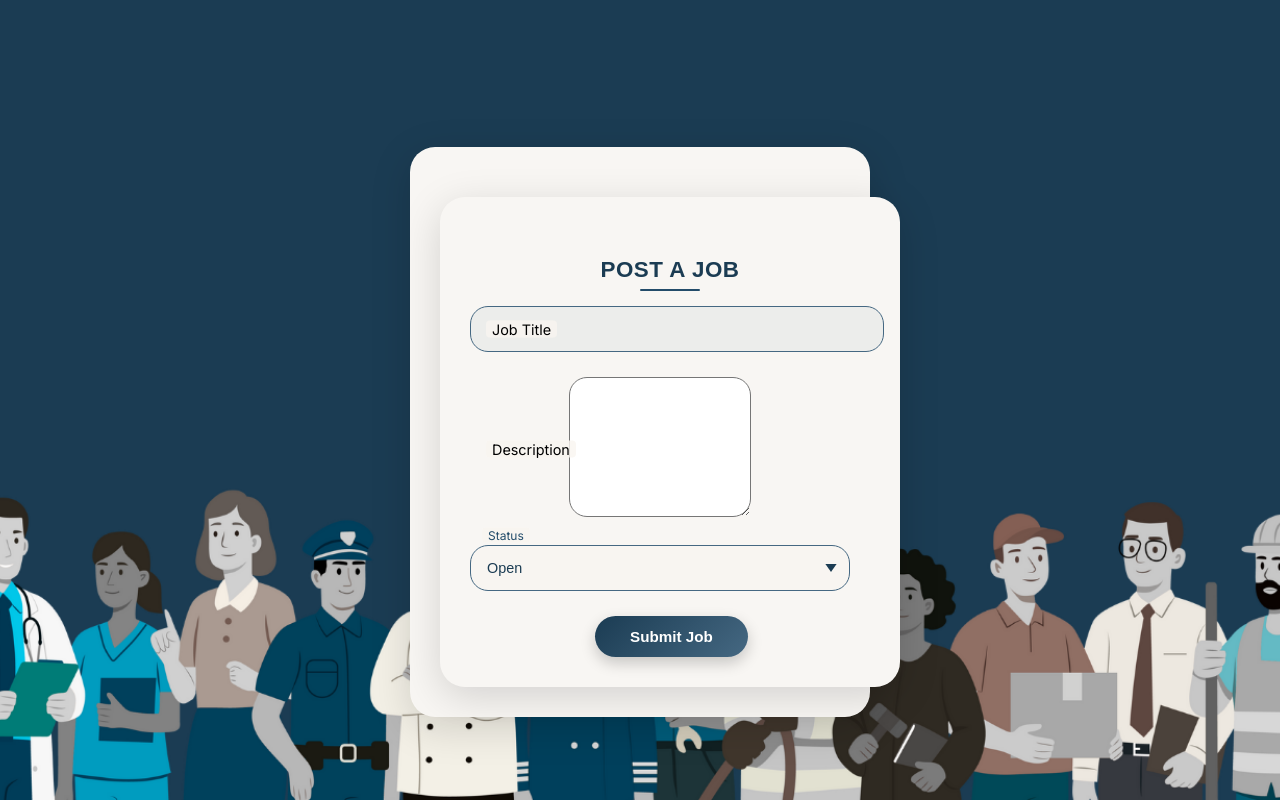
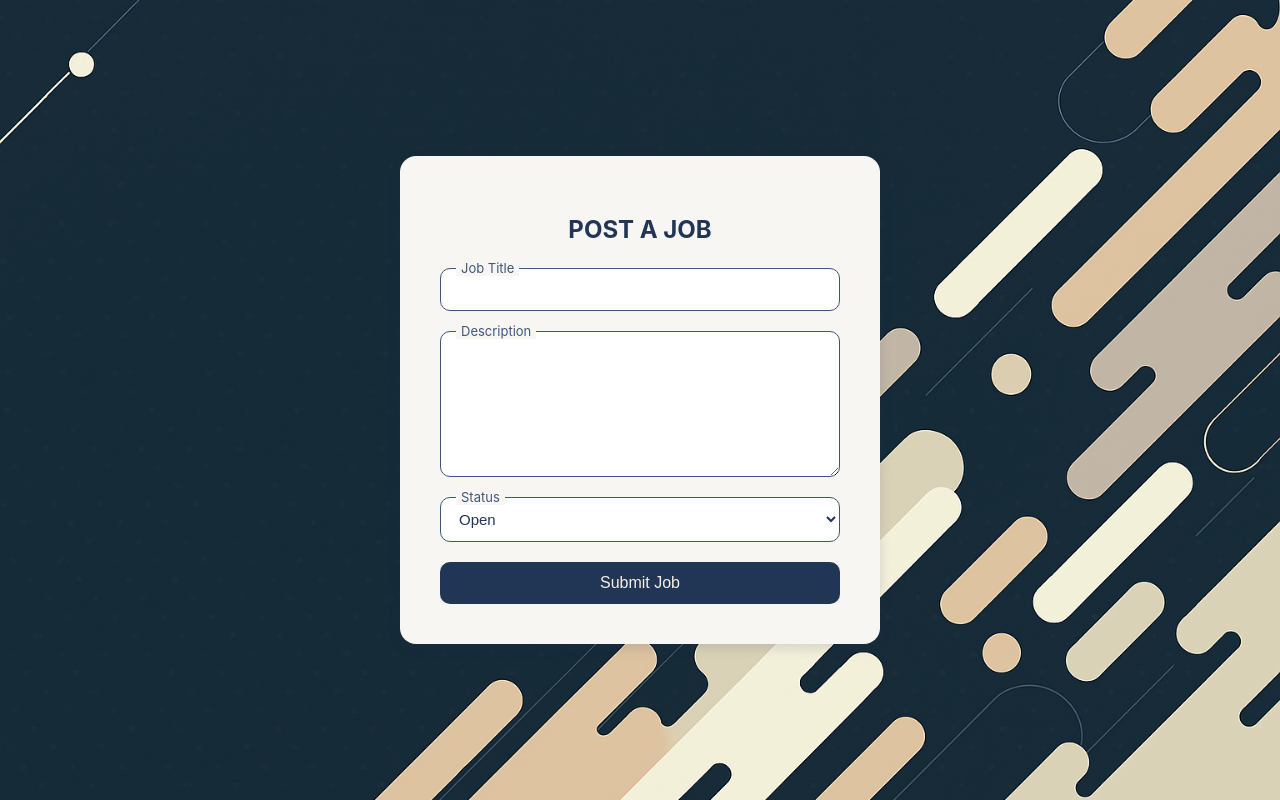
Before and after one commit to Jhondy052904/SkillBridge, a Django app: page /jobs/post/ in a window 1280 px wide. Run offline with Django 5.2, Linux system fonts and the light colour scheme; the visitor is signed in with stand-in values (Sample User, id 1); parts of the project's set-up code (start-up, migrations or seed data) failed here and were passed over.

Commit message:
Fix error message duplication and improve job/post functionality

```diff
--- a/jobs/services/supabase_crud.py
+++ b/jobs/services/supabase_crud.py
@@ -87,10 +87,9 @@ def create_job_application(resident_id: int, job_id: int) -> Dict[str, Any]:
         raise Exception(f"Failed to apply: {response}")
 
     except Exception as e:
-        raise Exception(f"Error applying to job: {str(e)}")
+        raise Exception(str(e))
 
-
-# ✅ ✅ FIXED FUNCTION
+# FIXED FUNCTION
 def get_resident_by_user_id(django_user_id: int):
     # Step 1: Get username from Django auth table
     username = User.objects.get(id=django_user_id).username
--- a/jobs/views.py
+++ b/jobs/views.py
@@ -17,31 +17,6 @@ from skillbridge.supabase_client import supabase
 def job_success(request):
     return render(request, 'jobs/job_success.html')
 #========================
-
-# JOB LIST VIEW — shows analytics dashboard + job listings + calendar
-@login_required
-def job_list(request):
-    """Dashboard view with jobs, analytics, and calendar"""
-    try:
-        jobs = get_jobs() or []
-        user_count = supabase.table("auth.users").select("*").execute()
-        job_count = len(jobs)
-        application_count = supabase.table("jobs_applications").select("*").execute()
-
-        return render(request, 'joblist.html', {
-            'jobs': jobs,
-            'user_count': len(user_count.data),
-            'job_count': job_count,
-            'application_count': len(application_count.data),
-        })
-    except Exception as e:
-        messages.error(request, f"Error loading job list: {str(e)}")
-        return render(request, 'joblist.html', {
-            'jobs': [],
-            'user_count': 0,
-            'job_count': 0,
-            'application_count': 0,
-        })
 
 
 # POST JOB (normal users)
--- /dev/null
+++ b/static/css/jobs/post_job.css
@@ -0,0 +1,85 @@
+body {
+  font-family: "Inter", Arial, sans-serif;
+  background: url("/static/images/BackgroundR.png") no-repeat center center fixed;
+  background-size: cover;
+  /* background-color: #FFF; */
+  display: flex;
+  justify-content: center;
+  align-items: center;
+  min-height: 100vh;
+  margin: 0;
+  padding: 0;
+}
+
+.container {
+  background: #f8f6f3; /* light cream */
+  padding: 40px;
+  border-radius: 16px;
+  box-shadow: 0 4px 12px rgba(33, 53, 85, 0.15); /* subtle blue tone shadow */
+  width: 400px;
+}
+
+.section-title {
+  text-align: center;
+  font-weight: 700;
+  color: #213555; /* dark blue */
+  margin-bottom: 24px;
+}
+
+.auth-form {
+  display: flex;
+  flex-direction: column;
+  gap: 20px;
+}
+
+.form-group {
+  position: relative;
+  display: flex;
+  flex-direction: column;
+}
+
+.form-group input,
+.form-group textarea,
+.form-group select {
+  padding: 12px 14px;
+  font-size: 15px;
+  border: 1px solid #3E5879; /* muted blue border */
+  border-radius: 10px;
+  outline: none;
+  background-color: #ffffff; /* light beige input bg */
+  color: #213555;
+  transition: border-color 0.2s ease, box-shadow 0.2s ease;
+}
+
+.form-group input:focus,
+.form-group textarea:focus,
+.form-group select:focus {
+  border-color: #213555; /* darker blue on focus */
+  box-shadow: 0 0 6px rgba(33, 53, 85, 0.2);
+}
+
+.form-group label {
+  position: absolute;
+  top: -8px;
+  left: 16px;
+  background: #f8f6f3;
+  padding: 0 5px;
+  font-size: 13px;
+  color: #3E5879; /* soft blue-gray label */
+}
+
+button {
+  background-color: #213555; /* dark blue button */
+  color: #F5EFE7; /* light text */
+  border: none;
+  padding: 12px;
+  border-radius: 10px;
+  font-size: 16px;
+  cursor: pointer;
+  transition: background-color 0.3s, transform 0.2s ease;
+}
+
+button:hover {
+  background-color: #3E5879; /* lighter navy hover */
+  transform: translateY(-1px);
+}
--- a/templates/jobs/job_success.html
+++ b/templates/jobs/job_success.html
@@ -3,7 +3,7 @@
 <head>
     <meta charset="UTF-8">
     <title>Application Success</title>
-    <link rel="stylesheet" href="{% static 'css/joblist/joblist.css' %}">
+    <link rel="stylesheet" href="{% static 'css/jobs/joblist.css' %}">
 </head>
 <body>
     <div class="container" style="max-width:400px; margin:auto; text-align:center; padding-top:100px;">
--- a/templates/jobs/post_job.html
+++ b/templates/jobs/post_job.html
@@ -1,10 +1,16 @@
-{% extends 'registration/base.html' %}
-
-{% block content %}
+{% load static %}
+<!DOCTYPE html>
+<html lang="en">
+<head>
+  <meta charset="UTF-8">
+  <link rel="stylesheet" href="{% static 'css/jobs/post_job.css' %}?v=1">
+  <meta name="viewport" content="width=device-width, initial-scale=1.0">
+  <title>Post a Job</title>
+</head>
+<body>
 
   <div class="container">
-
-    <h2 class="section-title">Post a Job</h2>
+    <h2 class="section-title">POST A JOB</h2>
 
     <form method="POST" class="auth-form">
       {% csrf_token %}
@@ -15,7 +21,7 @@
       </div>
 
       <div class="form-group">
-            <textarea name="description" placeholder=" " required style="height:120px; border-radius:18px; padding-top:16px;"></textarea>
+        <textarea name="description" placeholder=" " required style="height:120px;"></textarea>
         <label>Description</label>
       </div>
 
@@ -29,7 +35,7 @@
 
       <button type="submit">Submit Job</button>
     </form>
-
   </div>
 
-{% endblock %}
+</body>
+</html>
```
Also changed, not shown: static/css/jobs/joblist.css (renamed from static/css/joblist/joblist.css, +43 -43 lines), static/js/joblist/joblist.js (+64 -2 lines), templates/jobs/list_jobs.html (+19 -63 lines). Lines whose indentation alone changed are shown as unchanged.
